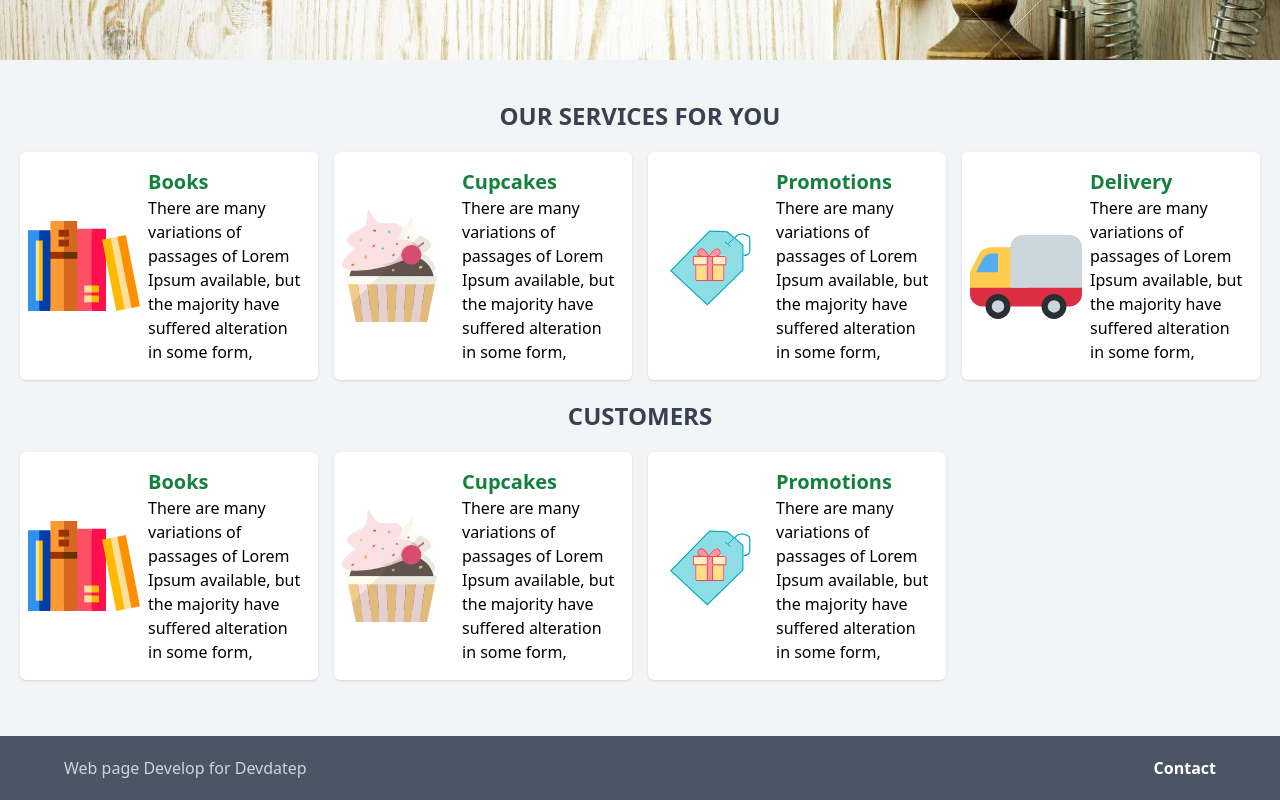
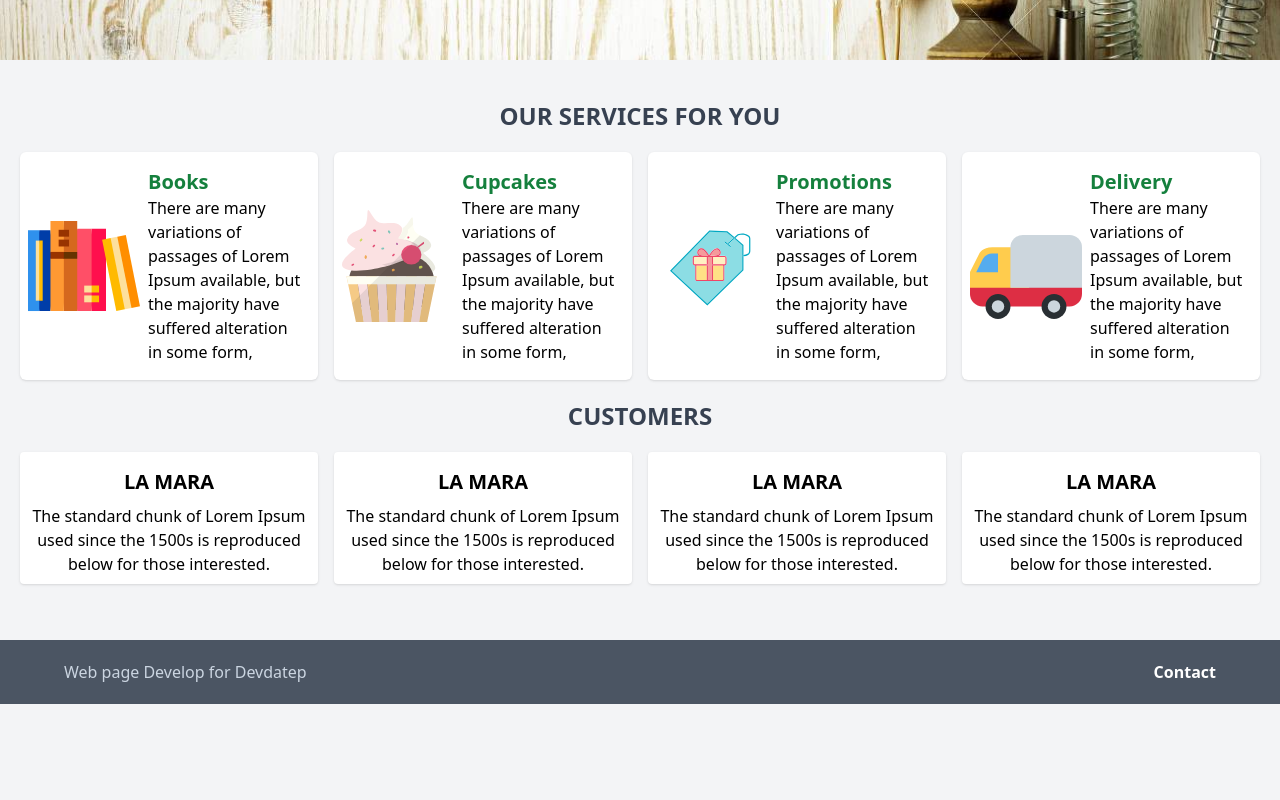
Before and after one commit to Wiilliam-ai/cup-kapes-devdatep, a React (Create React App) app: page / in a window 1280 px wide. Shown: the part 480-1280 px from the top of the page. After the commit the page ends 1184 px from the top, so only its background shows below. Built offline with nearby package versions, Linux system fonts and the light colour scheme; the HTML template or start-up script is replaced by a standard one.

Commit message:
Add news customers

```diff
--- a/src/pages/HomePage.js
+++ b/src/pages/HomePage.js
@@ -19,9 +19,22 @@ const HomePage = () => {
         </Containers>
 
         <Containers title="Customers">
-          <Service img={bookSvg} title="Books" description="There are many variations of passages of Lorem Ipsum available, but the majority have suffered alteration in some form," />
-          <Service img={cupcakeSvg} title="Cupcakes" description="There are many variations of passages of Lorem Ipsum available, but the majority have suffered alteration in some form," />
-          <Service img={cardSubSvg} title="Promotions" description="There are many variations of passages of Lorem Ipsum available, but the majority have suffered alteration in some form," />
+          <div className="bg-white p-2 rounded shadow">
+            <h3 className="text-center font-bold uppercase text-xl my-2">La Mara</h3>
+            <p className="text-center">The standard chunk of Lorem Ipsum used since the 1500s is reproduced below for those interested.</p>
+          </div>
+          <div className="bg-white p-2 rounded shadow">
+            <h3 className="text-center font-bold uppercase text-xl my-2">La Mara</h3>
+            <p className="text-center">The standard chunk of Lorem Ipsum used since the 1500s is reproduced below for those interested.</p>
+          </div>
+          <div className="bg-white p-2 rounded shadow">
+            <h3 className="text-center font-bold uppercase text-xl my-2">La Mara</h3>
+            <p className="text-center">The standard chunk of Lorem Ipsum used since the 1500s is reproduced below for those interested.</p>
+          </div>
+          <div className="bg-white p-2 rounded shadow">
+            <h3 className="text-center font-bold uppercase text-xl my-2">La Mara</h3>
+            <p className="text-center">The standard chunk of Lorem Ipsum used since the 1500s is reproduced below for those interested.</p>
+          </div>
         </Containers>
 
         </main>
```
